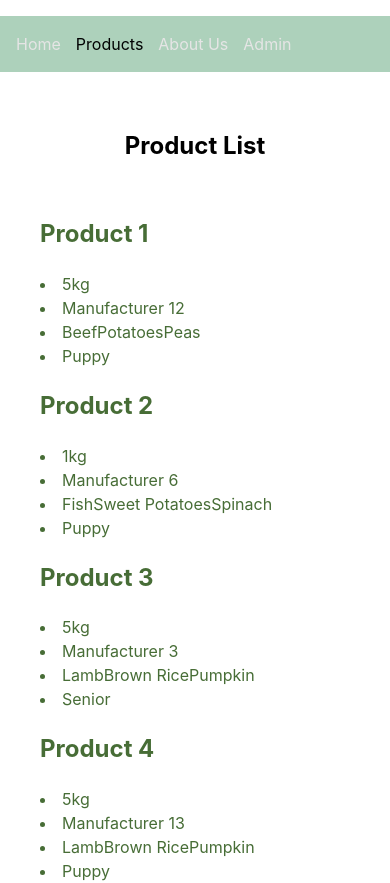
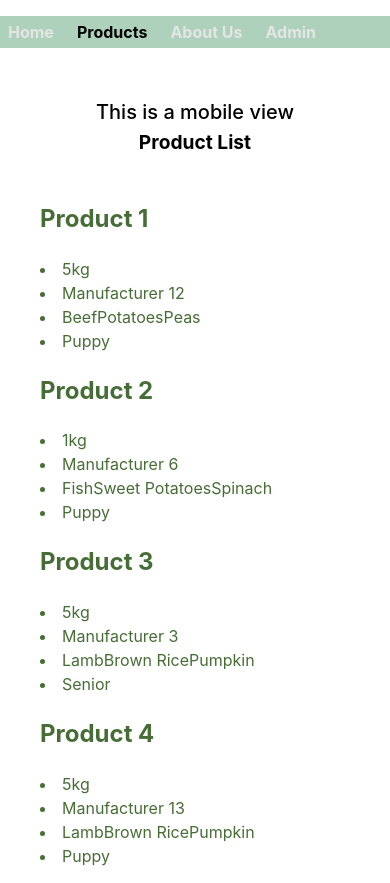
Before and after one commit to lalepi/FinderApp, a React app in the folder pff-frontend/: page /products in a window 390 px wide. Shown: the top 883 px of the page. Built offline with nearby package versions, Linux system fonts and the light colour scheme; data requests are answered from the project's data file; the HTML template or start-up script is replaced by a standard one.

Commit message:
Added the functionality to define mobile and desktop version to the same style.

```diff
--- a/pff-frontend/src/components/Product/index.tsx
+++ b/pff-frontend/src/components/Product/index.tsx
@@ -5,11 +5,24 @@ import {
     Content,
     Footer,
 } from '../../themes/styles/CommonPageStyles'
+import { useMediaQuery, Typography } from '@mui/material'
+import theme from '../../themes/Theme'
 
 const ProductListPage = () => {
+    //check if the screen is mobile or not
+    const isMobile = useMediaQuery(theme.breakpoints.down('mobile'))
+    console.log('isMobile', isMobile)
+
     return (
         <Root>
-            <Header>Product List</Header>
+            <Header>
+                <Typography variant="h6">
+                    {isMobile
+                        ? 'This is a mobile view'
+                        : 'This is a desktop view'}
+                </Typography>
+                Product List
+            </Header>
             <Content>
                 <ProductList />
             </Content>
--- a/pff-frontend/src/main.tsx
+++ b/pff-frontend/src/main.tsx
@@ -1,7 +1,7 @@
 import { StrictMode } from 'react'
 import { createRoot } from 'react-dom/client'
 import { ThemeProvider } from '@mui/material/styles'
-import theme from './themes/theme'
+import theme from './themes/Theme'
 import App from './App'
 import CssBaseline from '@mui/material/CssBaseline'
 
--- a/pff-frontend/src/themes/Theme.ts
+++ b/pff-frontend/src/themes/Theme.ts
@@ -1,6 +1,20 @@
-import { createTheme } from '@mui/material/styles'
+import { createTheme, Theme } from '@mui/material/styles'
 
-const theme = createTheme({
+declare module '@mui/material/styles' {
+    interface BreakpointOverrides {
+        xs: false // removes the `xs` breakpoint
+        sm: false
+        md: false
+        lg: false
+        xl: false
+        mobile: true // adds the `mobile` breakpoint
+        tablet: true
+        laptop: true
+        desktop: true
+    }
+}
+
+const theme: Theme = createTheme({
     palette: {
         primary: {
             main: 'rgb(255, 255, 255)',
@@ -19,7 +33,6 @@ const theme = createTheme({
             secondary: 'rgb(0, 0, 0)',
         },
     },
-
     typography: {
         fontFamily: 'Inter, sans-serif',
         h1: {
@@ -34,6 +47,15 @@ const theme = createTheme({
     shape: {
         borderRadius: 8,
     },
+    //theme_module has the following breakpoints defined
+    breakpoints: {
+        values: {
+            mobile: 500,
+            tablet: 501,
+            laptop: 1024,
+            desktop: 1200,
+        },
+    },
 })
 
 export default theme
--- a/pff-frontend/src/themes/styles/CommonPageStyles.ts
+++ b/pff-frontend/src/themes/styles/CommonPageStyles.ts
@@ -12,12 +12,16 @@ const Root = styled(Box)(({ theme }) => ({
 
 const Header = styled(Box)(({ theme }) => ({
     width: '100%',
-    padding: theme.spacing(2),
+    padding: theme.spacing(5),
     backgroundColor: theme.palette.primary.main,
     color: theme.palette.primary.contrastText,
     textAlign: 'center',
-    fontSize: '1.5rem',
+    fontSize: '2.5rem',
     fontWeight: 'bold',
+    [theme.breakpoints.down('mobile')]: {
+        fontSize: '1.2rem',
+        padding: theme.spacing(1),
+    },
 }))
 
 const Content = styled(Box)(({ theme }) => ({
--- a/pff-frontend/src/themes/styles/NavigationBarStyles.ts
+++ b/pff-frontend/src/themes/styles/NavigationBarStyles.ts
@@ -1,23 +1,33 @@
 import { styled } from '@mui/system'
 import { NavLink } from 'react-router-dom'
 
-export const Navbar = styled('nav')({
+export const Navbar = styled('nav')(({ theme }) => ({
     backgroundColor: 'rgb(173, 209, 187)',
-})
+    [theme.breakpoints.down('mobile')]: {},
+}))
 
-export const Ul = styled('ul')({
+export const Ul = styled('ul')(({ theme }) => ({
     display: 'flex',
     justifyContent: 'start',
     gap: '15px',
-    padding: '1em',
+    padding: theme.spacing(1),
     listStyleType: 'none',
-})
+    [theme.breakpoints.down('mobile')]: {
+        padding: theme.spacing(0.5),
+        width: '100%',
+        fontWeight: 'bold',
+    },
+}))
 
-export const Link = styled(NavLink)({
+export const Link = styled(NavLink)(({ theme }) => ({
     color: 'rgb(229, 229, 229)',
     textDecoration: 'none',
     fontFamily: 'Inter, sans-serif',
     '&.active': {
         color: 'rgb(2, 3, 3)',
     },
-})
+    [theme.breakpoints.down('mobile')]: {
+        padding: theme.spacing(0.5),
+        fontWeight: 'bold',
+    },
+}))
```
